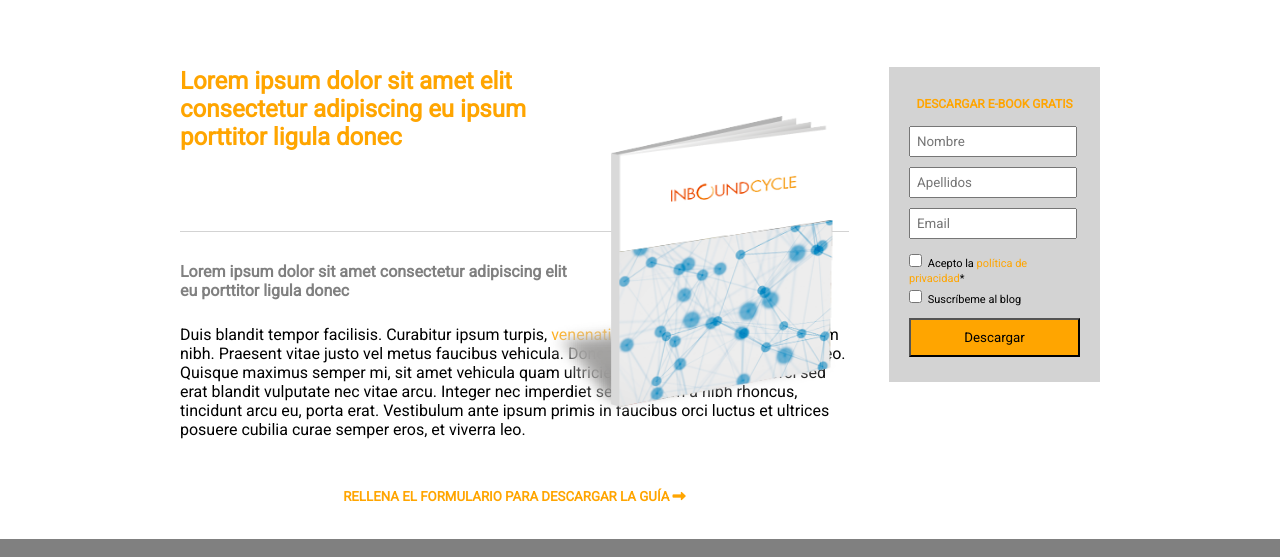
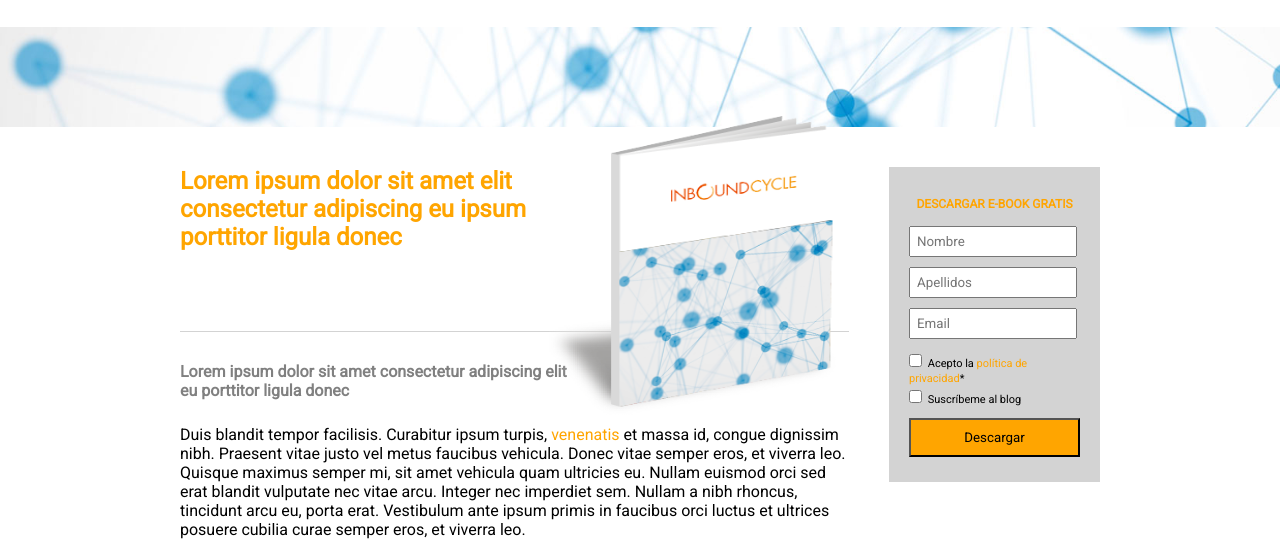
Before and after one commit to RaquelGarciaCaja/inboundcycle, a plain HTML site: page index.html in a window 1280 px wide. Shown: the part 58-615 px from the top of the page. Drawn offline with Linux system fonts and the light colour scheme.

Commit message:
add separator image

```diff
--- a/css/style.css
+++ b/css/style.css
@@ -46,6 +46,16 @@
 
 .social-icons-link {
   color: orange;
+}
+
+/* separator image*/
+.separator-image {
+  position: relative;
+  height: 100px;
+  width: 100%;
+  background-image: url("../img/separator-image.jpg");
+  background-size: cover;
+  background-repeat: no-repeat;
 }
 
 /* wrapper */
```
